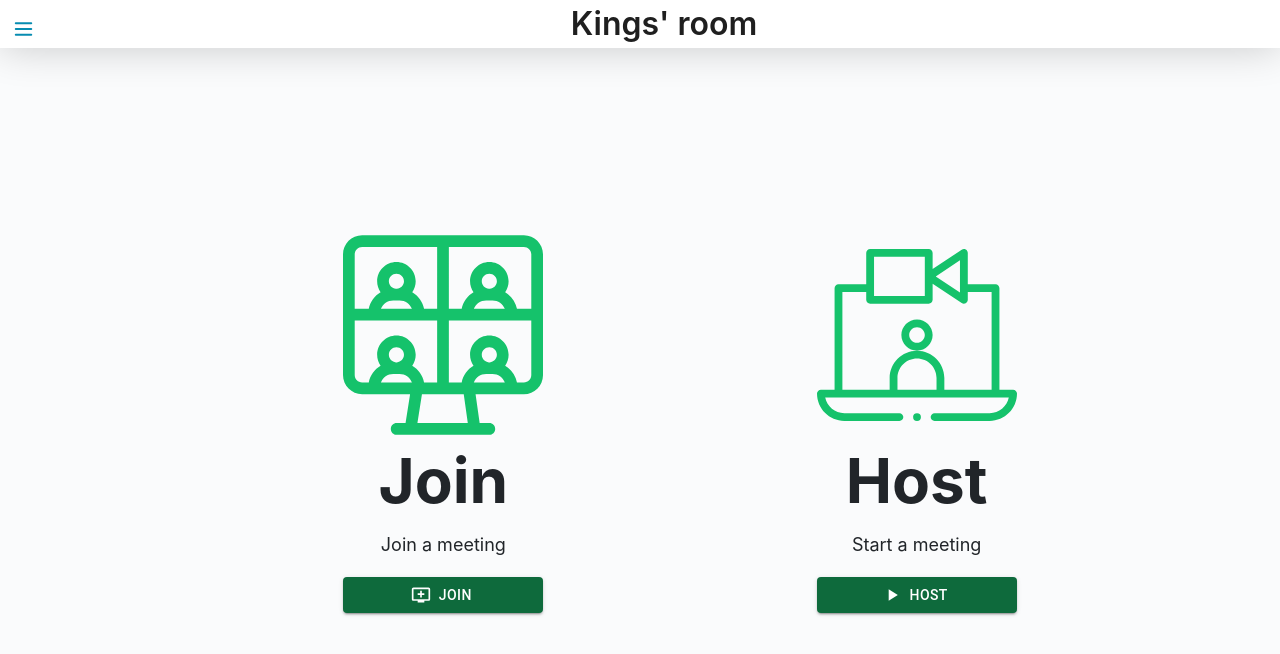
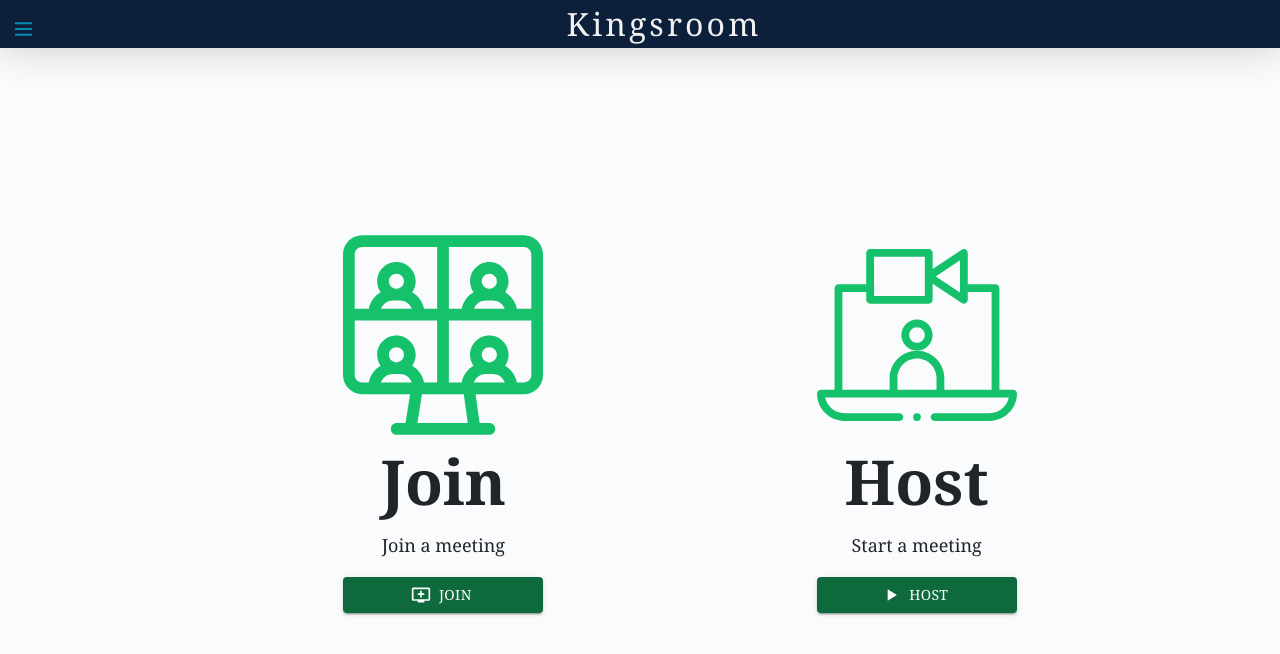
Before and after one commit to eyong-joel7/kings-video-conferencing, a React (Create React App) app: page / in a window 1280 px wide. Shown: the top 654 px of the page. Built offline with nearby package versions, Linux system fonts and the light colour scheme; no server answers.

Commit message:
Qualifiers round3

```diff
--- a/src/Context.js
+++ b/src/Context.js
@@ -4,7 +4,7 @@ import { io } from 'socket.io-client';
 import Peer from 'simple-peer';
 
 const SocketContext = createContext();
-const URL = 'https://kings-video-conferencing.herokuapp.com/';
+// const URL = 'https://kings-video-conferencing.herokuapp.com/';
 // const socket = io(URL);
 
 
@@ -27,13 +27,10 @@ const ContextProvider = ({ children }) => {
   // const socketRef = useRef(); //used as peerRef
   const main__mute_button = useRef();
   const main__video_button = useRef();
-
-  //chnage this later on to URL
-
-
   useEffect(() => {
-    socketRef.current = io(URL)
+    socketRef.current = io('http://localhost:5000/')
     if(stream && roomid){
+      // myVideo.current.srcObject = stream;
     const roomID = roomid.trim().toLowerCase();
     socketRef.current.emit('join room', {roomID, name}, (error) => {
       if(error) {
@@ -59,7 +56,9 @@ const ContextProvider = ({ children }) => {
           peerID: userID,
           peer
         })
-        peers.push(peer);
+        peers.push({
+          peerID: userID,
+          peer});
       }
         )
         setPeers(peers);
@@ -70,13 +69,26 @@ const ContextProvider = ({ children }) => {
             peerID: payload.callerID,
             peer,
           })
-          setPeers(users => [...users, peer])
+          const peerObj = {
+            peer,
+            peerID: payload.callerID
+          }
+          setPeers(users => [...users, peerObj])
         });
 
         socketRef.current.on('receiving return signal', payload =>{
           const item = peersRef.current.find(p => p.peerID = payload.id);
           item.peer.signal(payload.signal);
           setCallAccepted(true); //added
+        });
+        socketRef.current.on('user left', id => {
+          const peerObj = peersRef.current.find(p => p.peerID === id);
+          if(peerObj){
+            peerObj.peer.destroy();
+          }
+          const peers = peersRef.current.filter(p => p.peerID !== id);
+          peersRef.current = peers;
+          setPeers(peers);
         })
 
       }
--- a/src/components/Card.js
+++ b/src/components/Card.js
@@ -84,14 +84,16 @@ const Card = (props) => {
     }
     if (myStream && host) {
       setLoading(false);
+      // myVideo.current.srcObject = myStream;
      roomid && history.push(`/conference-room`);
     };
     if(myStream && join ) {
       setLoading(false)
+      // myVideo.current.srcObject = myStream;
       history.push(`/conference-room`)
     }
 
-  }, [callAccepted, history, host, join, myStream, roomid, setName]);
+  }, [callAccepted, history, host, join, myStream, myVideo, roomid, setName]);
 
 // useEffect(()=>{
 //   return () => {
@@ -133,7 +135,7 @@ const Card = (props) => {
     navigator.mediaDevices
       .getUserMedia(constraints)
       .then(function (stream) {
-        console.log('stream', stream.getVideoTracks())
+        // console.log('stream', stream.getVideoTracks())
         // let videoTracks = stream.getVideoTracks();
         // let audioTracks = stream.getAudioTracks();
         // console.group("Media Info");
@@ -146,7 +148,7 @@ const Card = (props) => {
         };
         setStream(stream);
         setMyStream(stream);
-        myVideo.current.srcObject = stream;
+
       })
       .catch(function (error) {
         setLoading(false);
--- a/src/components/Conferenceroom/conferenceElements.css
+++ b/src/components/Conferenceroom/conferenceElements.css
@@ -8,6 +8,7 @@ background-color: transparent;
 
 .conference .video_app__nav.primary-and-secondary {
     width: auto;
+    margin-bottom: 5rem;
 }
 .conference .primary-and-secondary+.video_app__main .title-area, .primary-and-secondary+.video_app__main .content-area {
     margin-left: 0 !important;
--- a/src/components/Conferenceroom/index.js
+++ b/src/components/Conferenceroom/index.js
@@ -76,7 +76,7 @@ const ConferenceRoom = () => {
                   <div>
                     <div className="_header-content--header--3mdiS shared--outer-container--3eppq">
                       <div className="_header-content--part-info--3iVwL">
-                        <h1>Welcome</h1>
+                        <h1>Kingsroom</h1>
                       </div>
                     </div>
                   </div>
@@ -94,7 +94,7 @@ const ConferenceRoom = () => {
                     <div>
                       <div className="_header-content--header--3mdiS shared--outer-container--3eppq">
                         <div className="_header-content--part-info--3iVwL">
-                          <h1>Welcome</h1>
+                          <h1>Kings' Room</h1>
                         </div>
                       </div>
                     </div>
--- a/src/components/Container/ContainerElements.css
+++ b/src/components/Container/ContainerElements.css
@@ -443,10 +443,10 @@ html li {
 
 ._header-content--header--3mdiS, ._header-content--header-small--3sk5P {
     transition: min-height .3s ease-in-out;
-    background-color:#ffF ;
+    background-color:#0d203b ;
     display: flex;
     align-items: center;
-    color: #0d203b;
+    color: #fff ;
 }
 ._header-content--header--3mdiS {
     max-height: 3rem;
@@ -468,9 +468,11 @@ html li {
 }
 ._header-content--header--3mdiS h1 {
     font-size: 2rem;
-    font-weight: 600;
+    font-weight: 400;
     text-align: center;
-    color: #1f1f1f;
+    letter-spacing: 0.1938rem;
+    font-family: Cambria, Cochin, Georgia, Times, 'Times New Roman', serif, 'Times New Roman', Times, serif;
+    color: #f1f1f1;
 
 }
 @media screen  and (max-width: 480px) {
--- a/src/components/Container/index.js
+++ b/src/components/Container/index.js
@@ -188,7 +188,7 @@ const pageControl = (input) => {
                     </div>
 
                     <div className="_header-content--part-info--3iVwL">
-                      <h1>Kings' room</h1>
+                      <h1>Kingsroom</h1>
                     </div>
                   </div>
                 </div>
@@ -206,7 +206,7 @@ const pageControl = (input) => {
                   <div>
                     <div className="_header-content--header--3mdiS shared--outer-container--3eppq">
                       <div className="_header-content--part-info--3iVwL">
-                        <h1>Kings' room</h1>
+                        <h1>Kingsroom</h1>
                       </div>
                     </div>
                   </div>
--- a/src/components/Participants/ReactList.js
+++ b/src/components/Participants/ReactList.js
@@ -11,6 +11,8 @@ const useStyles = makeStyles((theme) => ({
   root: {
     width: "100%",
     maxWidth: 360,
+    paddingLeft: 20,
+    paddingRight: 20,
     backgroundColor: "transparent",
     height: "100%"
   },
@@ -28,7 +30,7 @@ export default function SimpleList({ users }) {
            <Divider />
       <List component="nav" aria-label="main mailbox folders" style = {{backgroundColor: 'transparent'}}>
         {users.map((user) => (
-          <ListItem button>
+          <ListItem button key = {user.name}>
             <ListItemIcon>
             <Avatar alt="dummy" src={`${process.env.PUBLIC_URL}images/headphones-with-mic.svg`} />
             </ListItemIcon>
--- a/src/components/VideoStreams.js
+++ b/src/components/VideoStreams.js
@@ -5,8 +5,7 @@ import { SocketContext } from "../Context";
 const Container = styled.div`
   padding: 20px;
   display: flex;
-    height: calc(100vh - 8rem);
-    justify-content: center;
+  max-height: calc(100vh - 8rem);
   width: 90%;
   margin: auto;
   margin-bottom: 5rem;
@@ -14,40 +13,40 @@ const Container = styled.div`
 `;
 
 const StyledVideo = styled.video`
-    border: 1px #ccc solid;
-    margin:10px;
+  margin: 10px;
+  width: 40%;
+  height: 30%;
 `;
 
 const Video = (props) => {
   const userRef = useRef();
-
+const {peer} = props;
   useEffect(() => {
-        props.peer.on("stream", stream => {
-            console.log(props.peer)
-            userRef.current.srcObject = stream;
-        })
-    }, [props.peer]);
+    peer.on("stream", (stream) => {
+    if(userRef.current) userRef.current.srcObject = stream;
+    });
+  }, [peer, userRef]);
 
   return (
     <>
       <StyledVideo playsInline autoPlay ref={userRef} />
     </>
   );
-}
+};
 
 const VideoStreams = () => {
-    const {  peers, myVideo} = useContext(SocketContext);
-    console.log(peers)
+  const { peers, myVideo, stream} = useContext(SocketContext);
+  useEffect(() => {
+if(myVideo.current) myVideo.current.srcObject = stream
+  },[myVideo, stream])
   return (
     <Container>
       <StyledVideo muted ref={myVideo} autoPlay playsInline />
-            {peers.map((peer, index) => {
-                return (
-                    <Video key={index} peer={peer} />
-                );
+      {peers.map((peer) => {
+        return <Video key={peer.peerID} peer={peer.peer} />;
       })}
     </Container>
   );
-}
+};
 
-export default VideoStreams
+export default VideoStreams;
--- a/src/styles.css
+++ b/src/styles.css
@@ -2,6 +2,7 @@
 * {
     margin: 0;
     padding: 0;
+    font-family: Cambria, Cochin, Georgia, Times, 'Times New Roman', serif;
 
 }
 a:hover {
```
Lines whose indentation alone changed are shown as unchanged.
